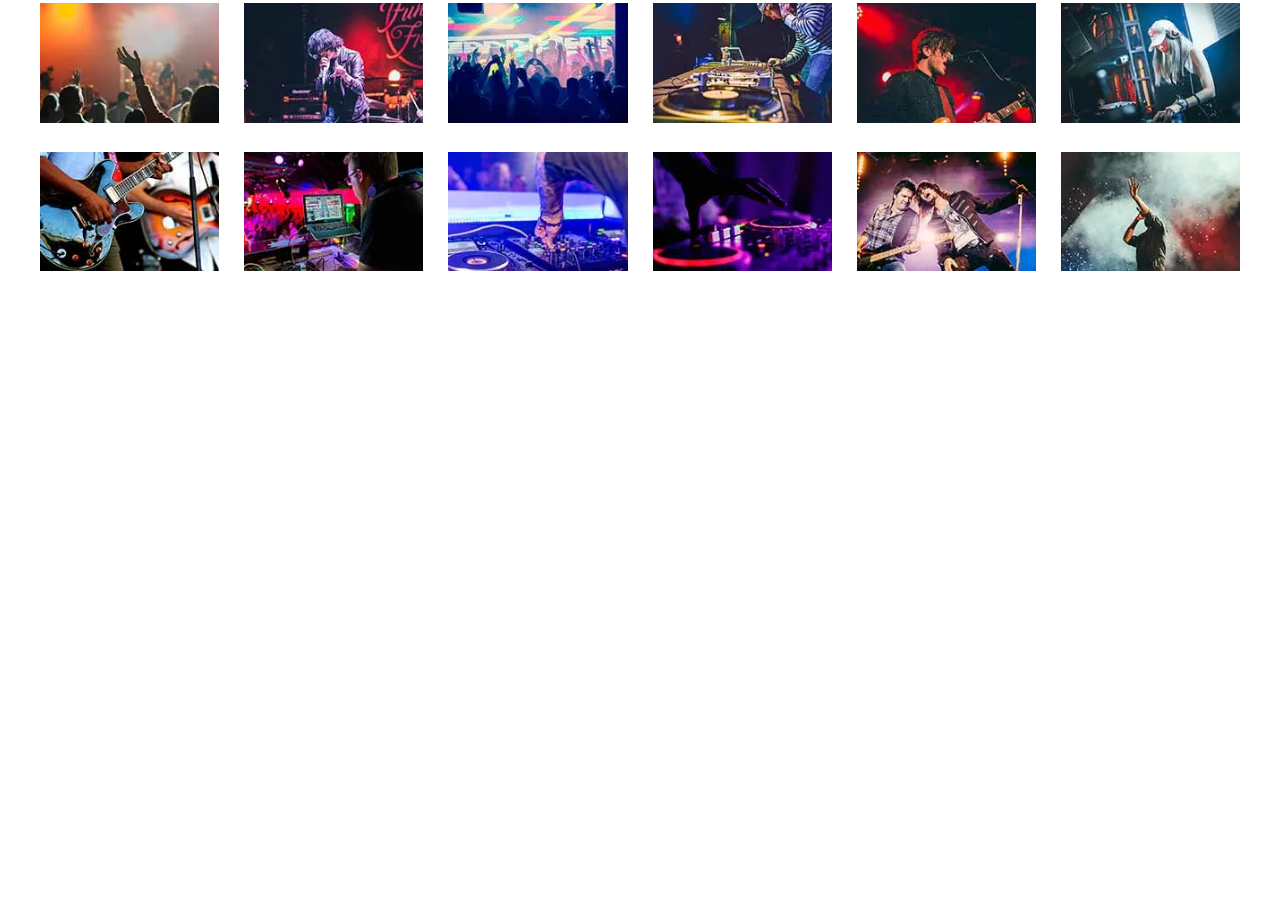
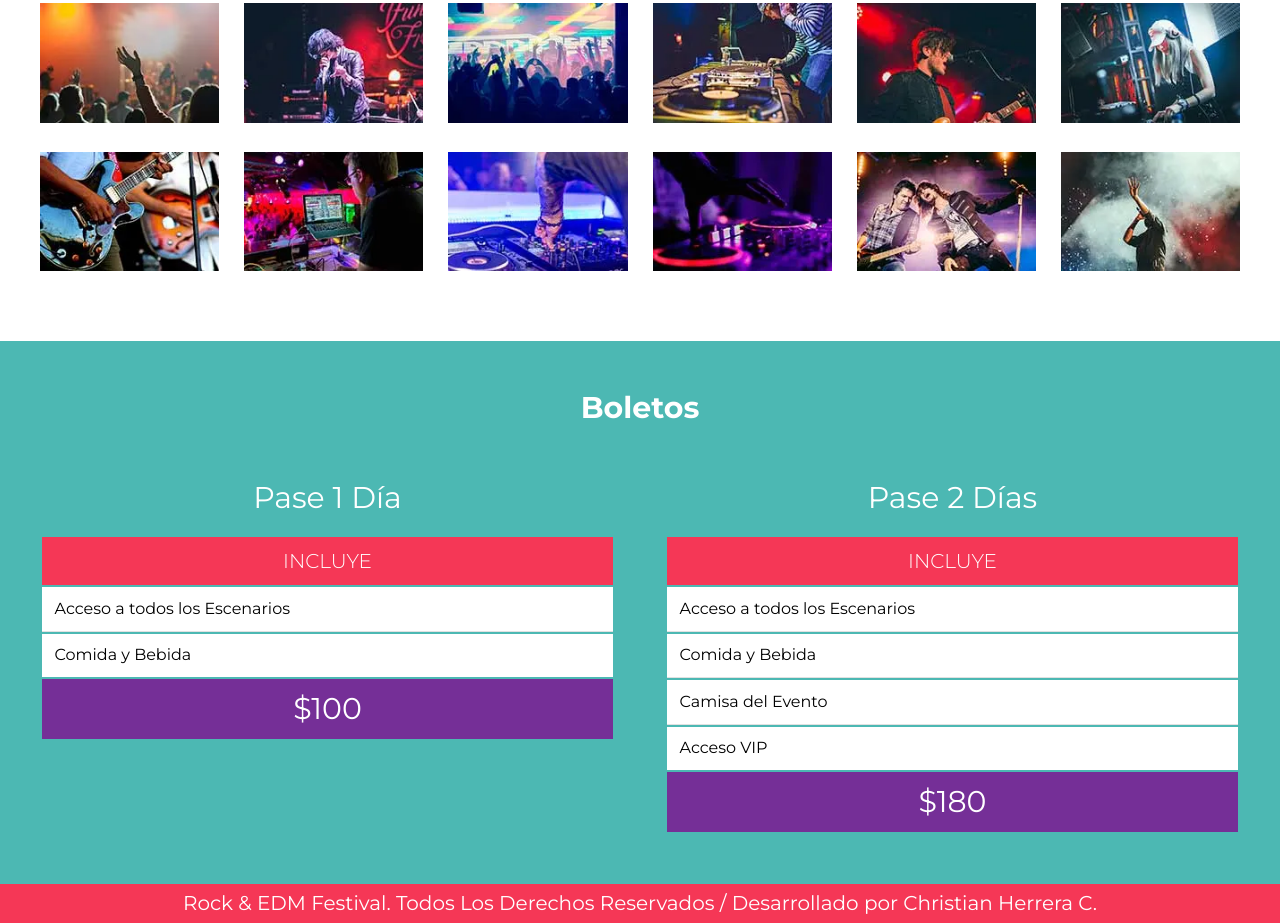
Before and after one commit to chrisdra/FestivalMusica, a website: page index.html in a window 1280 px wide. Shown: the part 2970-3893 px from the top of the page. Before the commit the page ends 3311 px from the top, so only its background shows below. Drawn offline with Linux system fonts and the light colour scheme.

Commit message:
Termino Seccion Boletos y Footer
Se comienza y termina la seccion de Boleto con su modificacion y diseño en scss y con Footer tambien se termina la seccion.

```diff
--- a/index.html
+++ b/index.html
@@ -14,9 +14,9 @@
             <h1>Rock & EDM Festival</h1>
 
             <nav class="navegacion-principal">
-                <a href="#">Line Up</a>
-                <a href="#">Galeria</a>
-                <a href="#">Boletos</a>
+                <a href="#lineup">Line Up</a>
+                <a href="#galeria">Galeria</a>
+                <a href="#boletos">Boletos</a>
             </nav>
         </div>
     </header>
@@ -49,7 +49,7 @@
         </div>
     </div>
 
-    <section class="lineup">
+    <section class="lineup" id="lineup">
         <h3>Line Up</h3>
 
         <p class="dia">Viernes 21</p>
@@ -107,12 +107,93 @@
         </div>
     </section>
 
-    <section class="galeria contenedor">
+    <section class="galeria contenedor" id="galeria">
         <h3>Galería</h3>
         <ul class="galeria-imagenes">
-
         </ul>
     </section>
+
+    <section class="boletos bg-verde" id="boletos">
+        <h3>Boletos</h3>
+        <div class="contenedor-boletos contenedor">
+            <div class="basico plan">
+                <p>Pase 1 Día</p>
+                <table class="pase">
+                    <thead>
+                        <tr>
+                            <th>
+                                Incluye
+                            </th>
+                        </tr>
+                    </thead>
+                    <tbody>
+                        <tr>
+                            <td>
+                                Acceso a todos los Escenarios
+                            </td>
+                        </tr>
+                        <tr>
+                            <td>
+                                Comida y Bebida
+                            </td>
+                        </tr>
+                    </tbody>
+                    <tfoot>
+                        <tr>
+                            <td>
+                                $100
+                            </td>
+                        </tr>
+                    </tfoot>
+                </table>
+            </div>
+            <div class="premium plan">
+                <p>Pase 2 Días</p>
+                <table class="pase">
+                    <thead>
+                        <tr>
+                            <th>
+                                Incluye
+                            </th>
+                        </tr>
+                    </thead>
+                    <tbody>
+                        <tr>
+                            <td>
+                                Acceso a todos los Escenarios
+                            </td>
+                        </tr>
+                        <tr>
+                            <td>
+                                Comida y Bebida
+                            </td>
+                        </tr>
+                        <tr>
+                            <td>
+                                Camisa del Evento
+                            </td>
+                        </tr>
+                        <tr>
+                            <td>
+                                Acceso VIP
+                            </td>
+                        </tr>
+                    </tbody>
+                    <tfoot>
+                        <tr>
+                            <td>
+                                $180
+                            </td>
+                        </tr>
+                    </tfoot>
+                </table>
+            </div>
+        </div>
+    </section>
+
+    <footer class="footer">
+        <p>Rock & EDM Festival. Todos Los Derechos Reservados / Desarrollado por Christian Herrera C.</p>
+    </footer>
 
     <script src="build/js/bundle.js"></script>
 </body>
--- a/src/js/app.js
+++ b/src/js/app.js
@@ -0,0 +1,38 @@
+document.addEventListener('DOMContentLoaded', function() {
+    scrollNav();
+
+    navegacionFija();
+
+});
+
+function navegacionFija() {
+
+    const barra = document.querySelector('.header');
+
+    //Registrar el Intersection Observer
+    const observer = new IntersectionObserver( function(entries) {
+        if(entries[0].isIntersecting) {
+            barra.classList.remove('fijo');
+        } else {
+            barra.classList.add('fijo');
+        }
+    });
+
+    //Elemento a observar
+    observer.observe(document.querySelector('.sobre-festival'));
+}
+
+function scrollNav() {
+    const enlaces = document.querySelectorAll('.navegacion-principal a');
+
+    enlaces.forEach( function( enlace ) {
+        enlace.addEventListener('click', function(e) {
+            e.preventDefault();
+            const seccion = document.querySelector(e.target.attributes.href.value);
+
+            seccion.scrollIntoView({
+                behavior: 'smooth',
+            });
+        });
+    });
+}
--- a/src/scss/app.scss
+++ b/src/scss/app.scss
@@ -10,3 +10,5 @@
 @import 'layout/festival';
 @import 'layout/lineup';
 @import 'layout/galeria';
+@import 'layout/boletos';
+@import 'layout/footer';
--- /dev/null
+++ b/src/scss/layout/_boletos.scss
@@ -0,0 +1,59 @@
+.boletos {
+    padding: $separacion 0;
+    h3 {
+        text-align: center;
+        color: $blanco;
+    }
+
+    .contenedor-boletos {
+        margin-top: $separacion /2;
+        @include grid (2, $separacion);
+    }
+
+    .plan {
+        p{
+            color: $blanco;
+            font-size: 3rem;
+            text-align: center;
+            margin-bottom: 2rem;
+        }
+    }
+}
+
+.pase {
+    width: 100%;
+    thead {
+        background-color: $rosa;
+        th {
+            padding: $separacion /4;
+            color: $blanco;
+            text-transform: uppercase;
+            font-weight: $delgada;
+            font-size: 2rem;
+        }
+    }
+    tbody {
+        background-color: $blanco;
+        td {
+            padding: $separacion /4;
+            border-bottom: 1px solid #e1e1e1;
+        }
+
+        tr {
+            &:last-of-type {
+                td {
+                    border: none;
+                }
+            }
+        }
+    }
+    tfoot {
+        background-color: $morado;
+        td {
+            padding: $separacion /4;
+            text-align: center;
+            color: $blanco;
+            font-size: 3rem;
+        }
+    }
+}
--- /dev/null
+++ b/src/scss/layout/_footer.scss
@@ -0,0 +1,10 @@
+.footer {
+    background-color: $rosa;
+    padding: $separacion /6;
+    text-align: center;
+
+    p{
+        color: $blanco;
+        margin: 0;
+    }
+}
--- a/src/scss/layout/_header.scss
+++ b/src/scss/layout/_header.scss
@@ -18,6 +18,13 @@
             margin-bottom: 0;
         }
     }
+
+    &.fijo {
+        position: fixed;
+        width: 100%;
+        box-shadow: 0 .3rem .4rem #444444;
+
+    }
 }
 
 .navegacion-principal {
```
Also changed, not shown: build/css/app.css, build/js/bundle.js.
